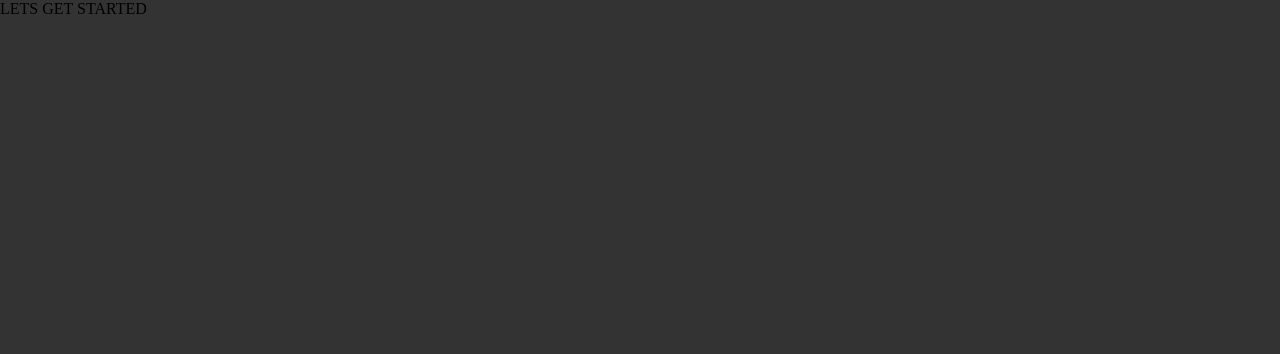
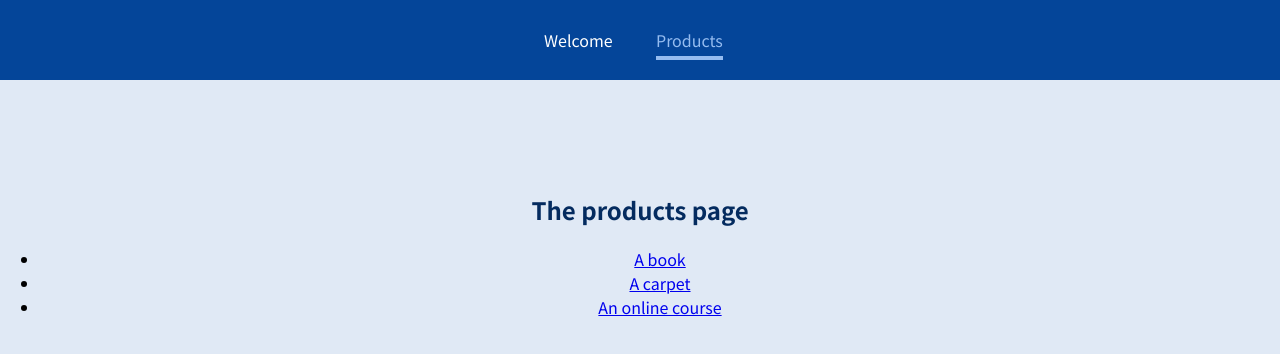
Before and after one commit to GigaGiorgadze/udemy-redberry, a React (Create React App) app in the folder react-routing/: page /products in a window 1280 px wide. Shown: the top 354 px of the page. Built offline with nearby package versions, Linux system fonts and the light colour scheme.

Commit message:
finish basics for react routing

```diff
--- a/react-routing/package.json
+++ b/react-routing/package.json
@@ -8,6 +8,7 @@
     "@testing-library/user-event": "^13.5.0",
     "react": "^17.0.2",
     "react-dom": "^17.0.2",
+    "react-router-dom": "^5.3.0",
     "react-scripts": "5.0.0",
     "web-vitals": "^2.1.3"
   },
--- a/react-routing/src/App.css
+++ /dev/null
@@ -1,5 +0,0 @@
-body {
-	background-color: #333;
-  margin: 0;
-  padding: 0;
-}
--- a/react-routing/src/App.jsx
+++ b/react-routing/src/App.jsx
@@ -1,11 +1,28 @@
-import './App.css'
+import { Route, Switch } from "react-router-dom";
+import MainHeader from "./components/MainHeader";
+import ProductDetail from "./pages/ProductDetail";
+import Products from "./pages/Products";
+import Welcome from "./pages/Welcome";
 
 function App() {
-  return (
-    <div >
-      LETS GET STARTED
-    </div>
-  );
+	return (
+		<div>
+			<MainHeader />
+			<main>
+				<Route path="/welcome">
+					<Welcome />
+				</Route>
+				<Switch>
+					<Route exact path="/products">
+						<Products />
+					</Route>
+					<Route path="/products/:productId">
+						<ProductDetail />
+					</Route>
+				</Switch>
+			</main>
+		</div>
+	);
 }
 
 export default App;
--- /dev/null
+++ b/react-routing/src/components/MainHeader.jsx
@@ -0,0 +1,22 @@
+import { Link, NavLink } from "react-router-dom";
+
+import classes from "./MainHeader.module.css";
+
+function MainHeader() {
+	return (
+		<header className={classes.header}>
+			<nav>
+				<ul>
+					<li>
+						<NavLink activeClassName={classes.active} to="/welcome">Welcome</NavLink>
+					</li>
+					<li>
+						<NavLink activeClassName={classes.active} to="/products">Products</NavLink>
+					</li>
+				</ul>
+			</nav>
+		</header>
+	);
+}
+
+export default MainHeader;
--- /dev/null
+++ b/react-routing/src/components/MainHeader.module.css
@@ -0,0 +1,38 @@
+.header {
+    width: 100%;
+    height: 5rem;
+    background-color: #044599;
+    padding: 0 10%;
+  }
+
+  .header nav {
+    height: 100%;
+  }
+
+  .header ul {
+    height: 100%;
+    list-style: none;
+    display: flex;
+    padding: 0;
+    margin: 0;
+    align-items: center;
+    justify-content: center;
+  }
+
+  .header li {
+    margin: 0 1rem;
+    width: 5rem;
+  }
+
+  .header a {
+    color: white;
+    text-decoration: none;
+  }
+
+  .header a:hover,
+  .header a:active,
+  .header a.active {
+    color: #95bcf0;
+    padding-bottom: 0.25rem;
+    border-bottom: 4px solid #95bcf0;
+  }
--- /dev/null
+++ b/react-routing/src/index.css
@@ -0,0 +1,26 @@
+@import url('https://fonts.googleapis.com/css2?family=Noto+Sans+JP:wght@400;700&display=swap');
+
+* {
+  box-sizing: border-box;
+}
+
+html {
+  font-family: 'Noto Sans JP', sans-serif;
+}
+
+body {
+  margin: 0;
+  background-color: #e0e9f5;
+}
+
+main {
+  margin-top: 7rem;
+  text-align: center;
+}
+
+h1,
+h2,
+h3,
+p {
+  color: #042b5f;
+}
--- a/react-routing/src/index.js
+++ b/react-routing/src/index.js
@@ -1,5 +1,12 @@
 import React from "react";
 import ReactDOM from "react-dom";
+import { BrowserRouter } from "react-router-dom/cjs/react-router-dom.min";
 import App from "./App";
+import "./index.css";
 
-ReactDOM.render(<App />, document.getElementById("root"));
+ReactDOM.render(
+	<BrowserRouter>
+		<App />
+	</BrowserRouter>,
+	document.getElementById("root")
+);
--- /dev/null
+++ b/react-routing/src/pages/ProductDetail.jsx
@@ -0,0 +1,17 @@
+import React from "react";
+import { useParams } from "react-router-dom";
+
+function ProductDetail() {
+	const params = useParams();
+
+    console.log(params.productId)
+
+	return (
+		<section>
+			<h1>Product Detail</h1>
+            <p>{params.productId}</p>
+		</section>
+	);
+}
+
+export default ProductDetail;
--- /dev/null
+++ b/react-routing/src/pages/Products.jsx
@@ -0,0 +1,23 @@
+import React from "react";
+import { Link } from "react-router-dom/cjs/react-router-dom.min";
+
+function Products() {
+	return (
+		<section>
+			<h1>The products page</h1>
+			<ul>
+				<li>
+					<Link to="/products/p1">A book</Link>
+				</li>
+				<li>
+					<Link to="/products/p2">A carpet</Link>
+				</li>
+				<li>
+					<Link to="/products/p3">An online course</Link>
+				</li>
+			</ul>
+		</section>
+	);
+}
+
+export default Products;
--- /dev/null
+++ b/react-routing/src/pages/Welcome.jsx
@@ -0,0 +1,10 @@
+function Welcome() {
+	return (
+		<section>
+			<h1>The welcome page</h1>
+
+		</section>
+	);
+}
+
+export default Welcome;
```
Also changed, not shown: 1 other file (tests, documents, lock files or other folders).
